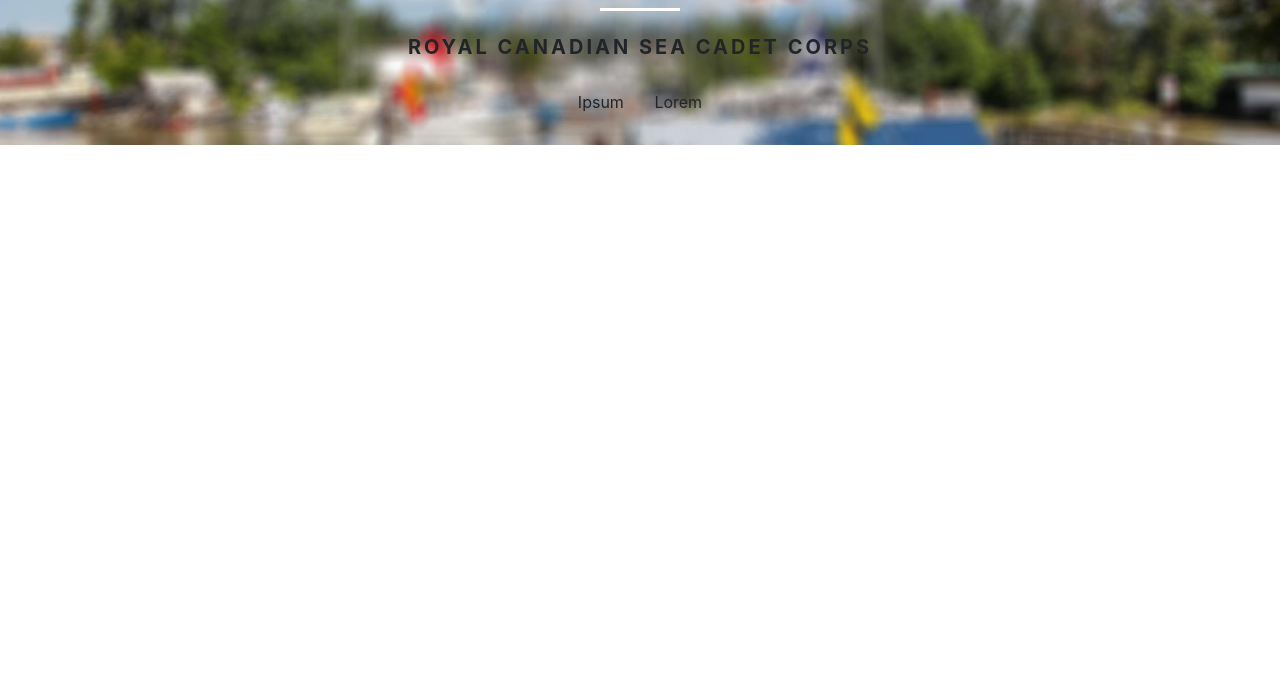
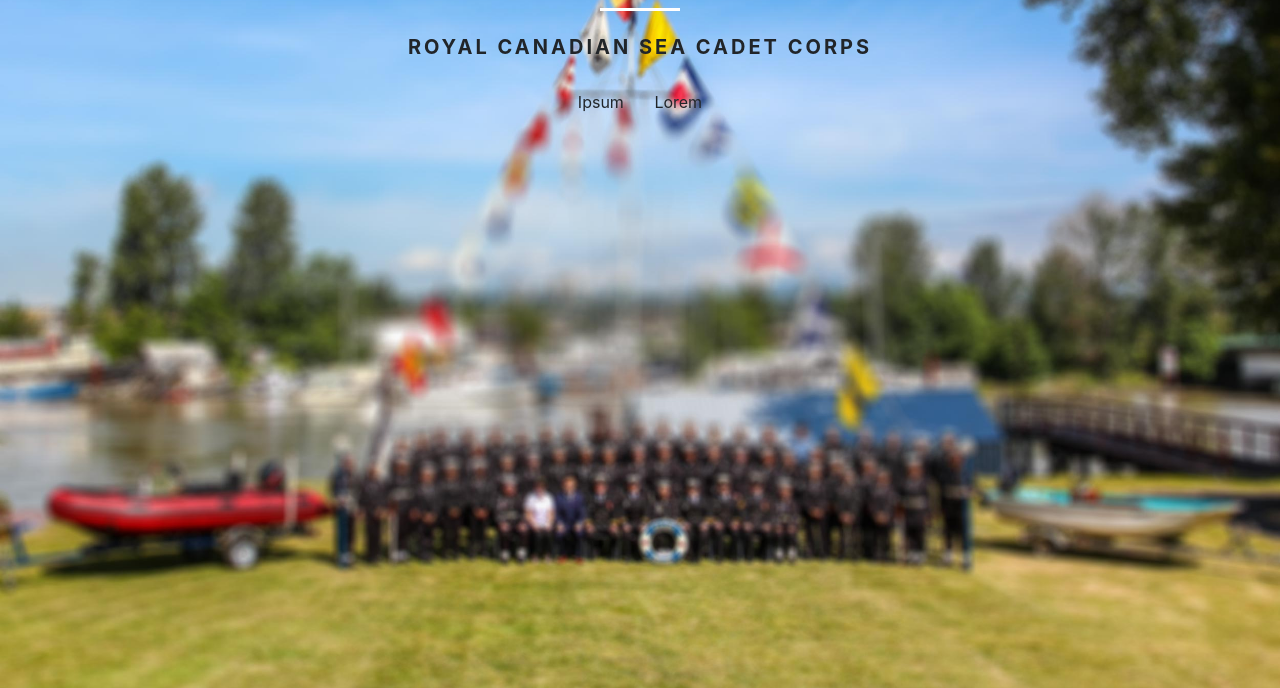
Before and after one commit to doublebigmak/102fraser, a plain HTML site: page index.html in a window 1280 px wide. Shown: the part 112-800 px from the top of the page. Drawn offline with nearby package versions, Linux system fonts and the light colour scheme.

Commit message:
height fix?

```diff
--- a/css/main.css
+++ b/css/main.css
@@ -1,3 +1,11 @@
+html,
+body,
+header,
+.view {
+  height: 100%;
+}
+
+
 .navbar:not(.top-nav-collapse) {
   background: transparent !important;
 }
```
